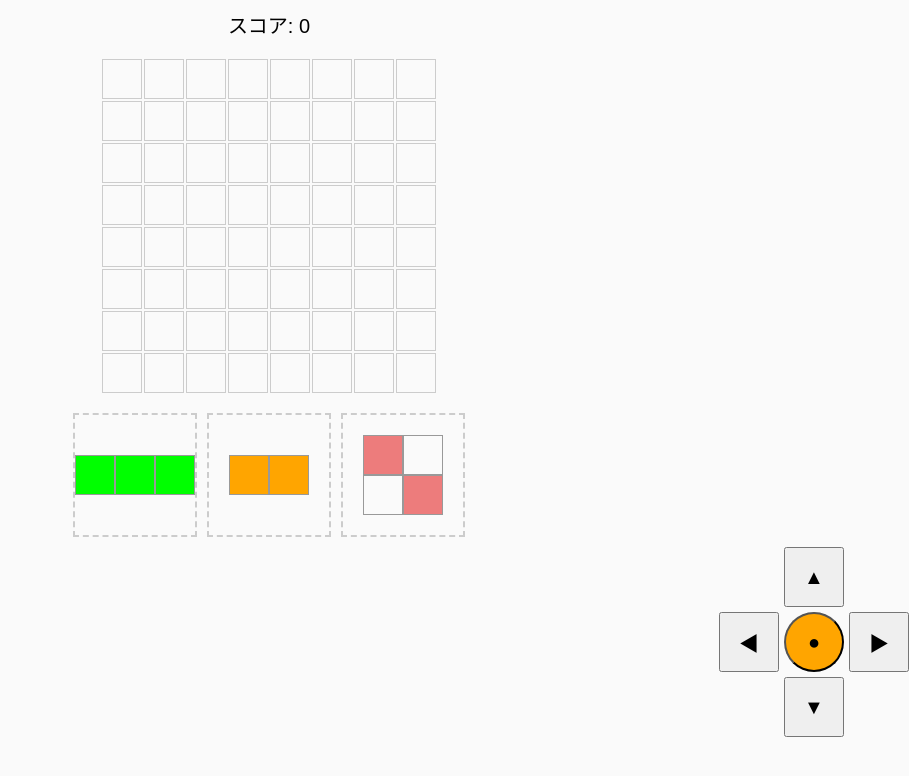
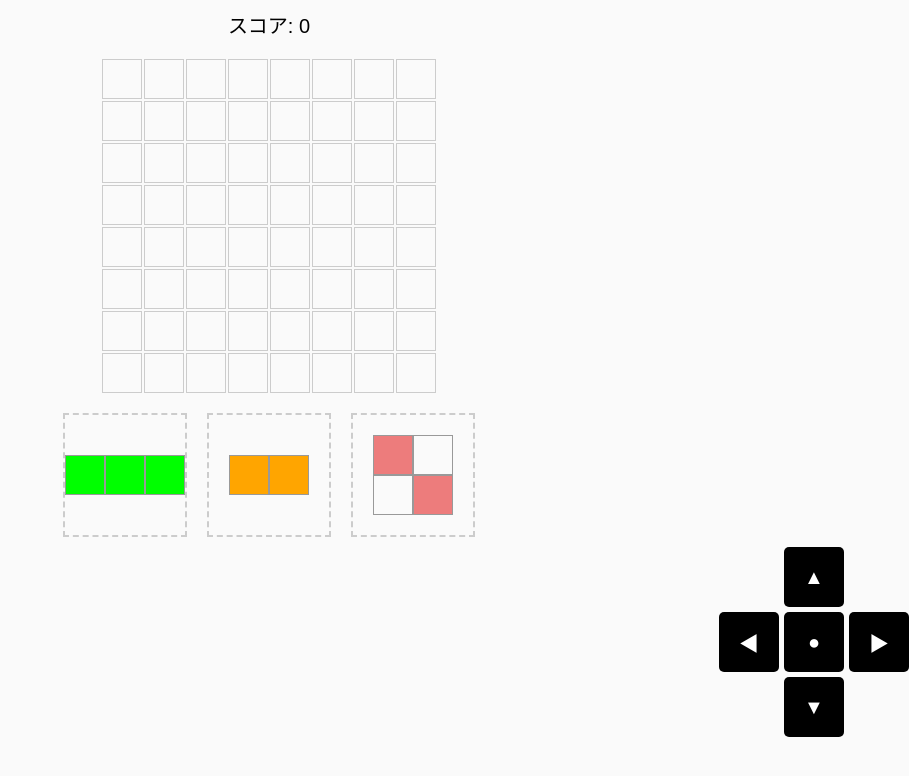
Before and after one commit to tuchil/blockgame, a plain HTML site: page index.html in a window 1280 px wide. Shown: the whole page, without its empty margins (371-1280 px from the left). Drawn offline with Linux system fonts and the light colour scheme.

Commit message:
Update style.css

```diff
--- a/style.css
+++ b/style.css
@@ -49,7 +49,7 @@ body {
 /* スロット全体 */
 #block-picker {
   display: flex;
-  gap: 10px;
+  gap: 20px;
   justify-content: center;
   flex-wrap: wrap;
 }
@@ -94,6 +94,10 @@ body {
   font-size: 20px;
   padding: 10px;
   cursor: pointer;
+  background-color: black; /* ここを黒に */
+  color: white;            /* 文字色を白に */
+  border: none;
+  border-radius: 5px;      /* 好みで角を少し丸く */
 }
 
 #up { grid-column: 2; grid-row: 1; }
@@ -102,7 +106,6 @@ body {
   border-radius:50%;
   grid-column: 2;
   grid-row: 2;
-  background: orange;
 }
 #right { grid-column: 3; grid-row: 2; }
 #down { grid-column: 2; grid-row: 3; }
```
